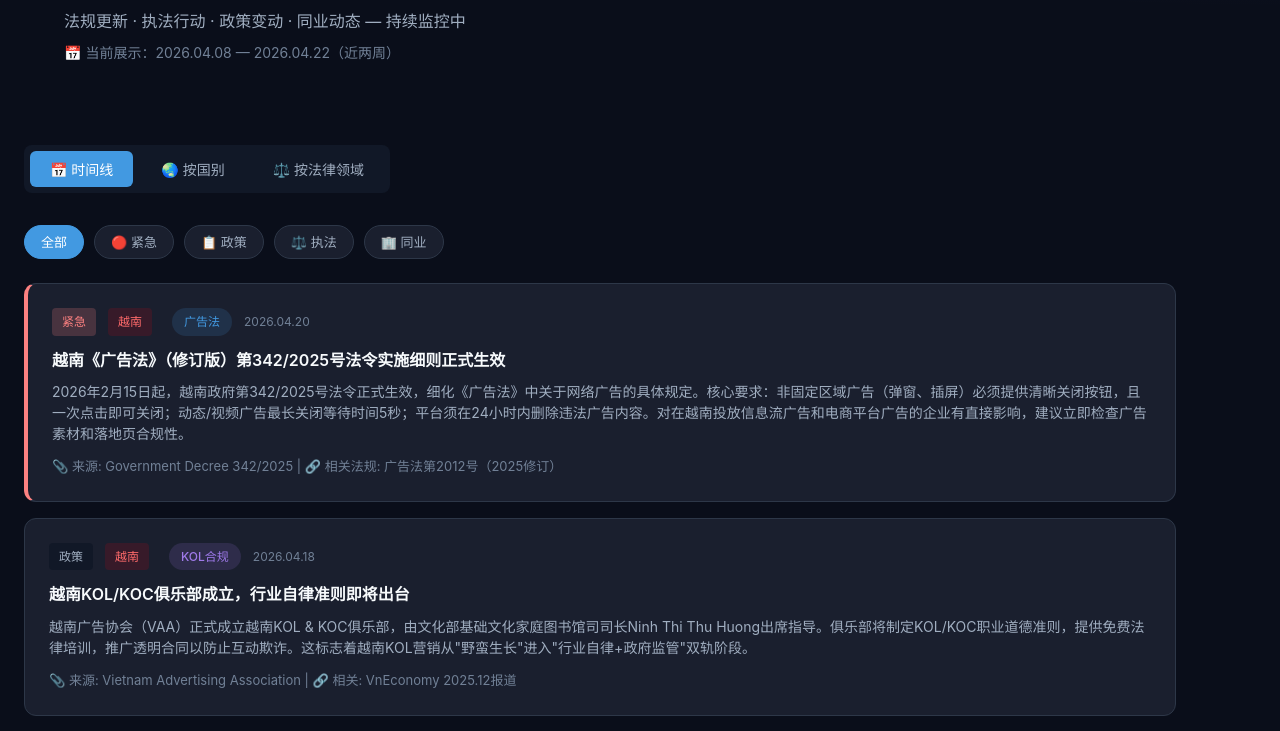
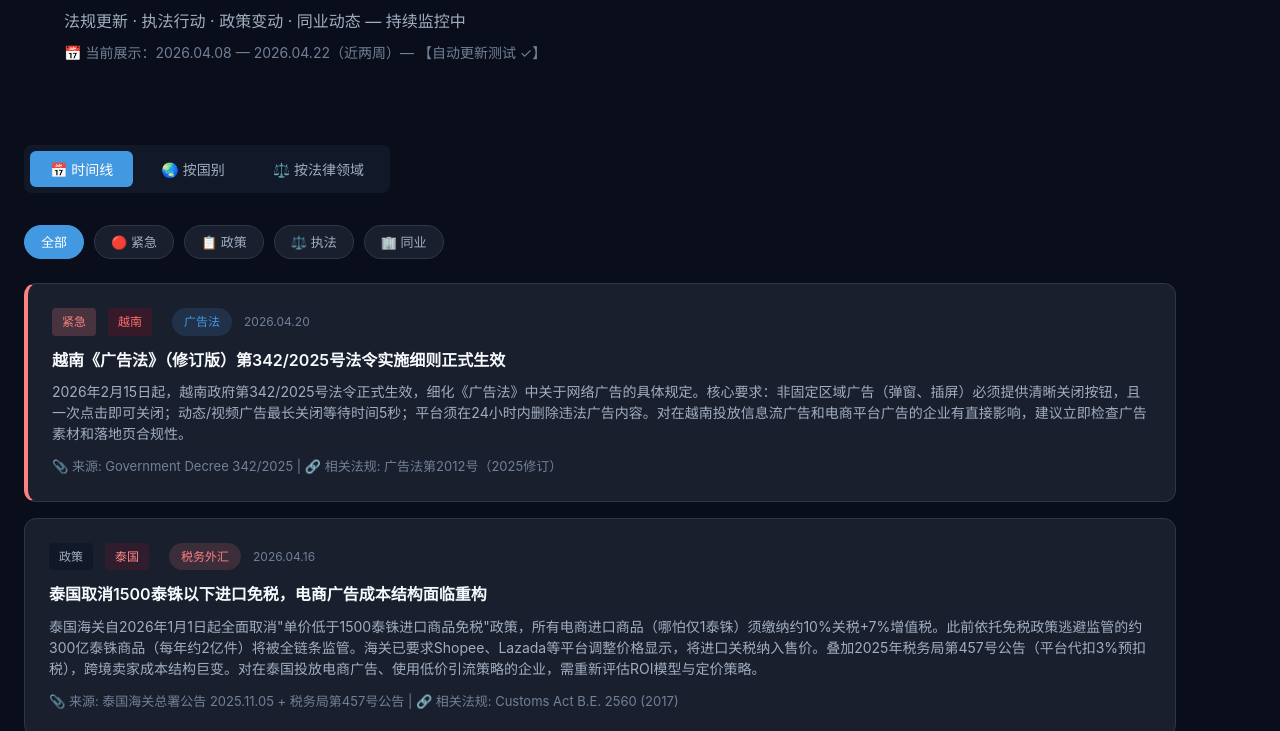
Before and after one commit to summerchang2025-bot/SEA-Compliance, a plain HTML site: page pages/updates.html in a window 1280 px wide. Shown: the part 221-952 px from the top of the page. Drawn offline with Linux system fonts and the light colour scheme.

Commit message:
Auto-update: weekly compliance refresh (test run by Kimi)

```diff
--- a/pages/updates.html
+++ b/pages/updates.html
@@ -122,7 +122,7 @@
             </div>
             <h1>最新动态</h1>
             <p>法规更新 · 执法行动 · 政策变动 · 同业动态 — 持续监控中</p>
-            <p style="color: var(--text-muted); font-size: 14px; margin-top: 8px;">📅 当前展示：2026.04.08 — 2026.04.22（近两周）</p>
+            <p style="color: var(--text-muted); font-size: 14px; margin-top: 8px;">📅 当前展示：2026.04.08 — 2026.04.22（近两周）— 【自动更新测试 ✓】</p>
         </div>
     </header>
 
@@ -158,6 +158,20 @@
                     <p>2026年2月15日起，越南政府第342/2025号法令正式生效，细化《广告法》中关于网络广告的具体规定。核心要求：非固定区域广告（弹窗、插屏）必须提供清晰关闭按钮，且一次点击即可关闭；动态/视频广告最长关闭等待时间5秒；平台须在24小时内删除违法广告内容。对在越南投放信息流广告和电商平台广告的企业有直接影响，建议立即检查广告素材和落地页合规性。</p>
                     <div style="margin-top: 12px; font-size: 13px; color: var(--text-muted);">
                         📎 来源: Government Decree 342/2025 | 🔗 相关法规: 广告法第2012号（2025修订）
+                    </div>
+                </div>
+
+                <div class="update-item" data-tag="policy" data-country="th" data-law="tax">
+                    <div class="update-meta">
+                        <span class="tag">政策</span>
+                        <span class="region-tag th">泰国</span>
+                        <span class="law-area-tag area-tax">税务外汇</span>
+                        <span class="date">2026.04.16</span>
+                    </div>
+                    <h4>泰国取消1500泰铢以下进口免税，电商广告成本结构面临重构</h4>
+                    <p>泰国海关自2026年1月1日起全面取消"单价低于1500泰铢进口商品免税"政策，所有电商进口商品（哪怕仅1泰铢）须缴纳约10%关税+7%增值税。此前依托免税政策逃避监管的约300亿泰铢商品（每年约2亿件）将被全链条监管。海关已要求Shopee、Lazada等平台调整价格显示，将进口关税纳入售价。叠加2025年税务局第457号公告（平台代扣3%预扣税），跨境卖家成本结构巨变。对在泰国投放电商广告、使用低价引流策略的企业，需重新评估ROI模型与定价策略。</p>
+                    <div style="margin-top: 12px; font-size: 13px; color: var(--text-muted);">
+                        📎 来源: 泰国海关总署公告 2025.11.05 + 税务局第457号公告 | 🔗 相关法规: Customs Act B.E. 2560 (2017)
                     </div>
                 </div>
 
```
